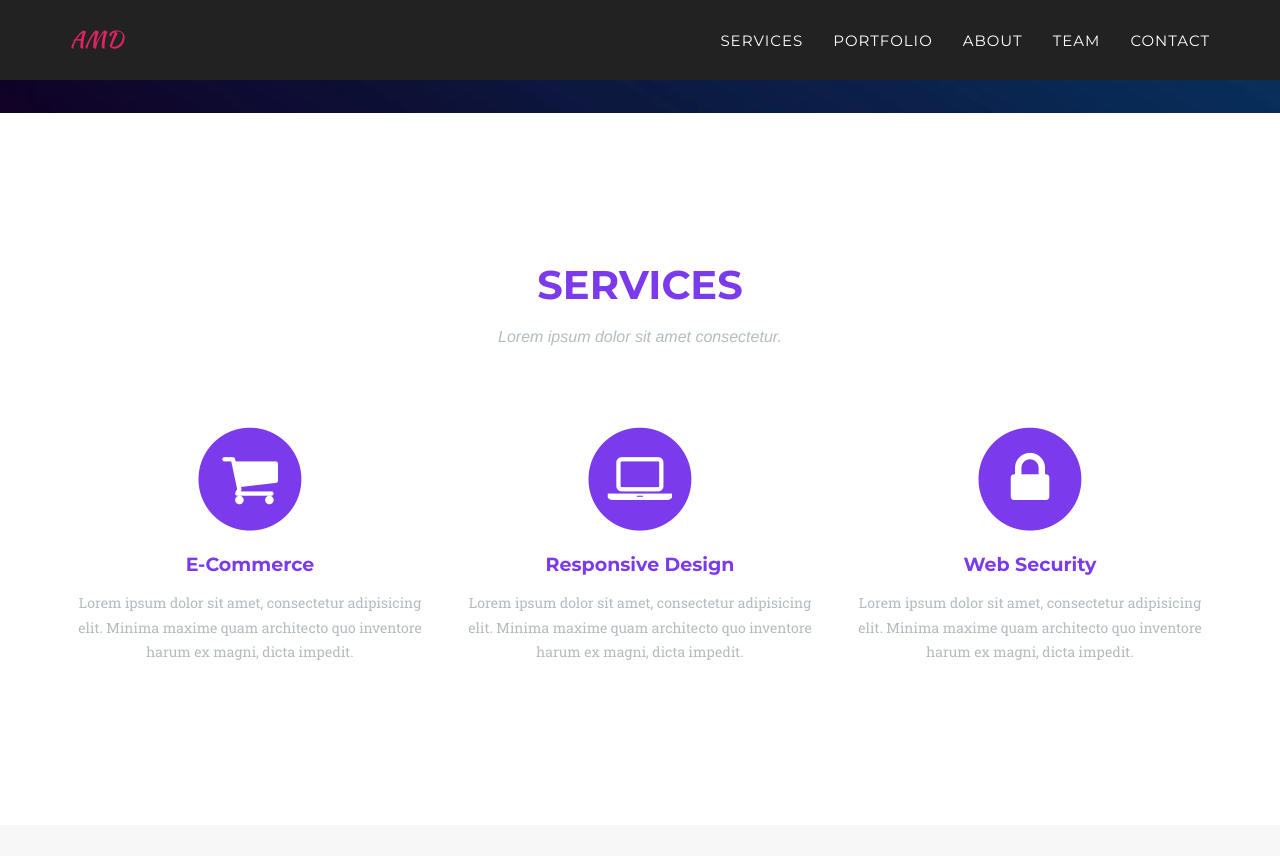
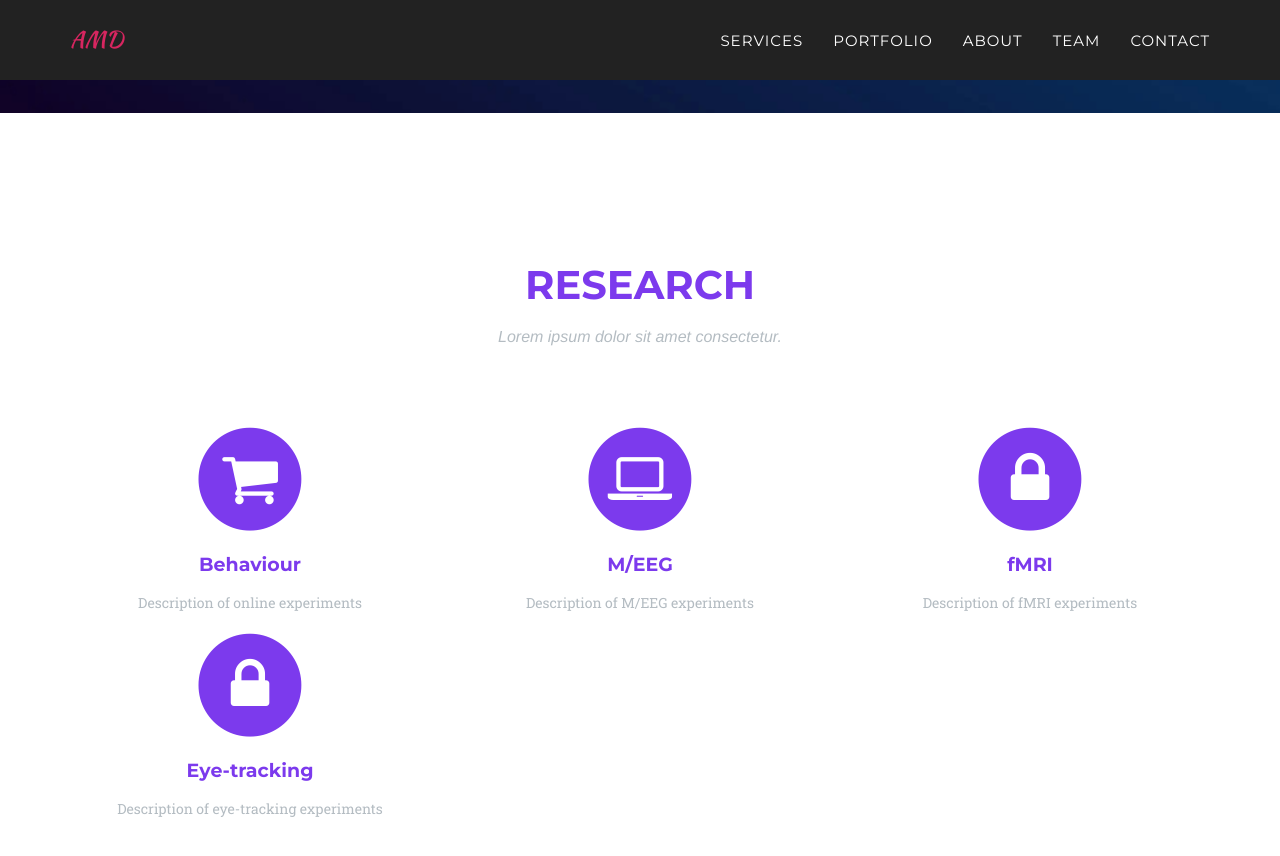
Before and after one commit to amc-tud/amc-tud.github.io, a Jekyll site: the page built from index.html, in a window 1280 px wide and 900 px high, scrolled down 655 px. Shown: the top 856 px of the window. Built offline with Jekyll 4.4.1, drawn with Linux system fonts in a browser that asks for light colours; some web fonts are replaced.

Commit message:
starter web

```diff
--- a/_includes/services.html
+++ b/_includes/services.html
@@ -3,7 +3,7 @@
         <div class="container">
             <div class="row">
                 <div class="col-lg-12 text-center">
-                    <h2 class="section-heading">Services</h2>
+                    <h2 class="section-heading">Research</h2>
                     <h3 class="section-subheading text-muted">Lorem ipsum dolor sit amet consectetur.</h3>
                 </div>
             </div>
@@ -13,24 +13,32 @@
                         <i class="fa fa-circle fa-stack-2x text-primary"></i>
                         <i class="fa fa-shopping-cart fa-stack-1x fa-inverse"></i>
                     </span>
-                    <h4 class="service-heading">E-Commerce</h4>
-                    <p class="text-muted">Lorem ipsum dolor sit amet, consectetur adipisicing elit. Minima maxime quam architecto quo inventore harum ex magni, dicta impedit.</p>
+                    <h4 class="service-heading">Behaviour</h4>
+                    <p class="text-muted">Description of online experiments</p>
                 </div>
                 <div class="col-md-4">
                     <span class="fa-stack fa-4x">
                         <i class="fa fa-circle fa-stack-2x text-primary"></i>
                         <i class="fa fa-laptop fa-stack-1x fa-inverse"></i>
                     </span>
-                    <h4 class="service-heading">Responsive Design</h4>
-                    <p class="text-muted">Lorem ipsum dolor sit amet, consectetur adipisicing elit. Minima maxime quam architecto quo inventore harum ex magni, dicta impedit.</p>
+                    <h4 class="service-heading">M/EEG</h4>
+                    <p class="text-muted">Description of M/EEG experiments</p>
                 </div>
                 <div class="col-md-4">
                     <span class="fa-stack fa-4x">
                         <i class="fa fa-circle fa-stack-2x text-primary"></i>
                         <i class="fa fa-lock fa-stack-1x fa-inverse"></i>
                     </span>
-                    <h4 class="service-heading">Web Security</h4>
-                    <p class="text-muted">Lorem ipsum dolor sit amet, consectetur adipisicing elit. Minima maxime quam architecto quo inventore harum ex magni, dicta impedit.</p>
+                    <h4 class="service-heading">fMRI</h4>
+                    <p class="text-muted">Description of fMRI experiments</p>
+                </div>
+                                <div class="col-md-4">
+                    <span class="fa-stack fa-4x">
+                        <i class="fa fa-circle fa-stack-2x text-primary"></i>
+                        <i class="fa fa-lock fa-stack-1x fa-inverse"></i>
+                    </span>
+                    <h4 class="service-heading">Eye-tracking</h4>
+                    <p class="text-muted">Description of eye-tracking experiments</p>
                 </div>
             </div>
         </div>
```
